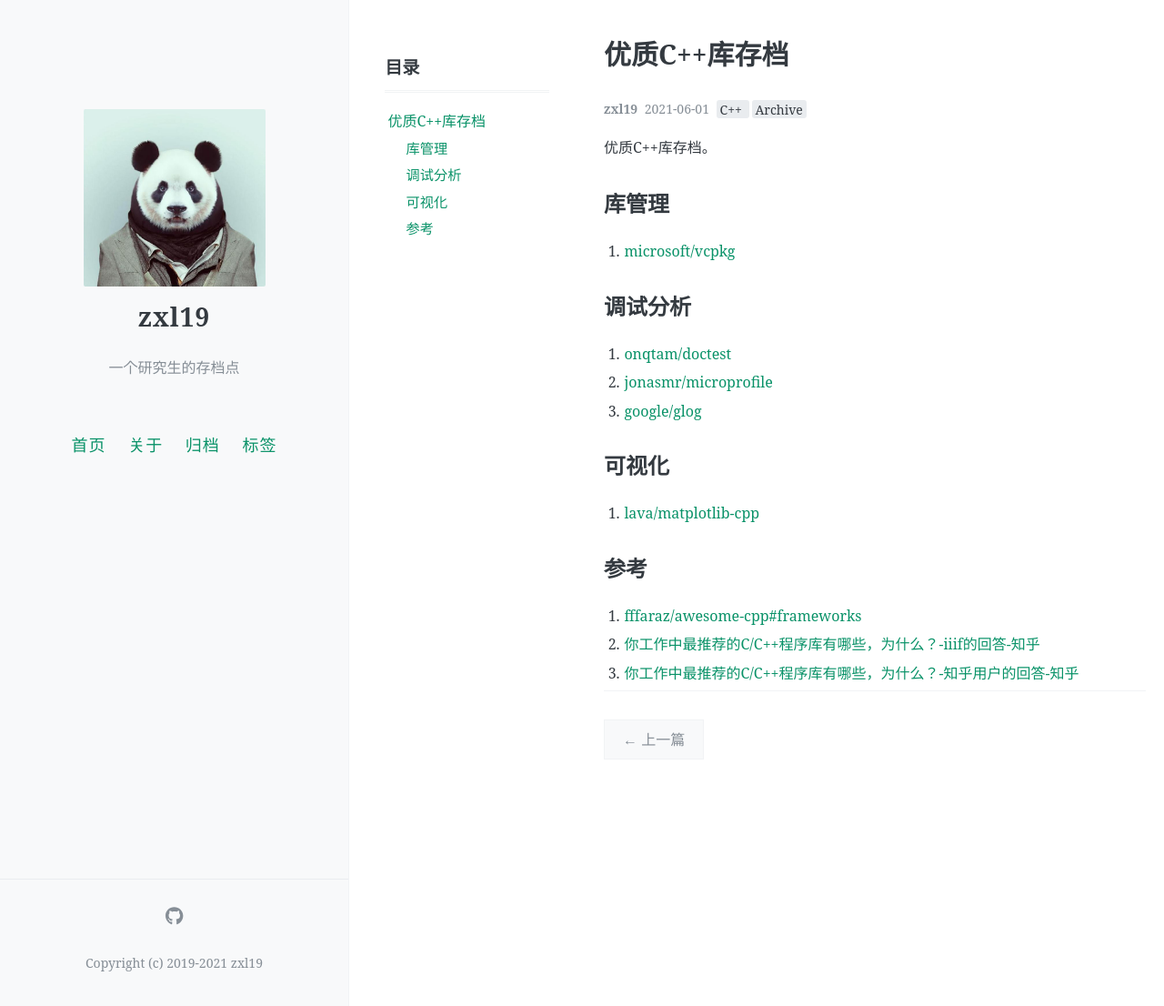
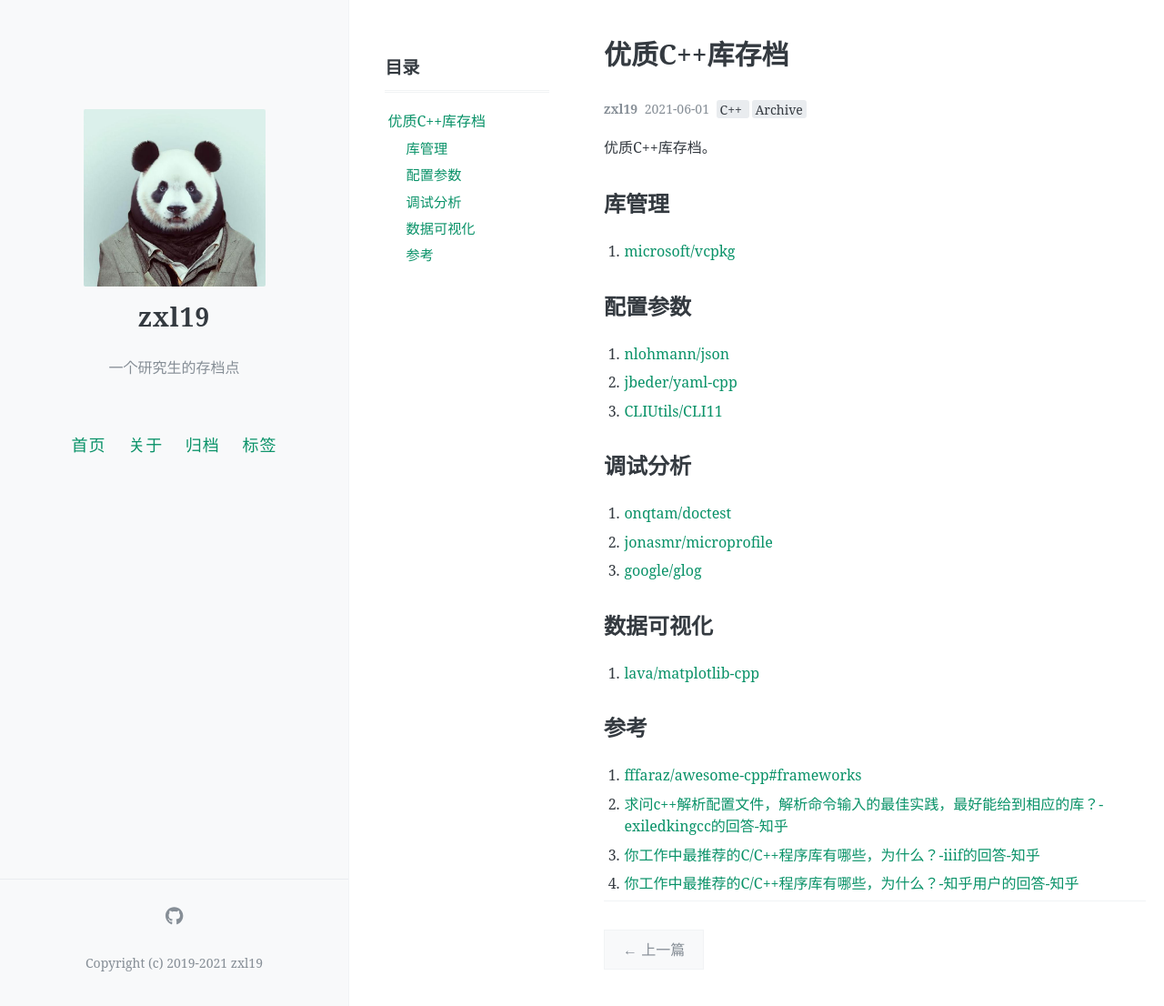
Before and after one commit to zxl19/zxl19.github.io, a Jekyll site: the page built from _posts/2021-06-01-cpp-library.md, in a window 1280 px wide and 1106 px high. Shown: the whole window at 91% size. Built offline with Jekyll 4.4.1, drawn with Linux system fonts in a browser that asks for light colours; comment, search, counter and statistics services are not loaded.

Commit message:
Update Posts

```diff
--- a/_posts/2021-06-01-cpp-library.md
+++ b/_posts/2021-06-01-cpp-library.md
@@ -17,18 +17,25 @@ pinned: false
 
 1. [microsoft/vcpkg](https://github.com/microsoft/vcpkg)
 
+## 配置参数
+
+1. [nlohmann/json](https://github.com/nlohmann/json)
+2. [jbeder/yaml-cpp](https://github.com/jbeder/yaml-cpp)
+3. [CLIUtils/CLI11](https://github.com/CLIUtils/CLI11)
+
 ## 调试分析
 
 1. [onqtam/doctest](https://github.com/onqtam/doctest)
 2. [jonasmr/microprofile](https://github.com/jonasmr/microprofile)
 3. [google/glog](https://github.com/google/glog)
 
-## 可视化
+## 数据可视化
 
 1. [lava/matplotlib-cpp](https://github.com/lava/matplotlib-cpp)
 
 ## 参考
 
 1. [fffaraz/awesome-cpp#frameworks](https://github.com/fffaraz/awesome-cpp#frameworks)
-2. [你工作中最推荐的C/C++程序库有哪些，为什么？-iiif的回答-知乎](https://www.zhihu.com/question/51134387/answer/571858930)
-3. [你工作中最推荐的C/C++程序库有哪些，为什么？-知乎用户的回答-知乎](https://www.zhihu.com/question/51134387/answer/386066052)
+2. [求问c++解析配置文件，解析命令输入的最佳实践，最好能给到相应的库？-exiledkingcc的回答-知乎](https://www.zhihu.com/question/433864615/answer/1636056172)
+3. [你工作中最推荐的C/C++程序库有哪些，为什么？-iiif的回答-知乎](https://www.zhihu.com/question/51134387/answer/571858930)
+4. [你工作中最推荐的C/C++程序库有哪些，为什么？-知乎用户的回答-知乎](https://www.zhihu.com/question/51134387/answer/386066052)
```
Also changed, not shown: _posts/2021-05-22-cpp-material.md (+1 -0 lines).
